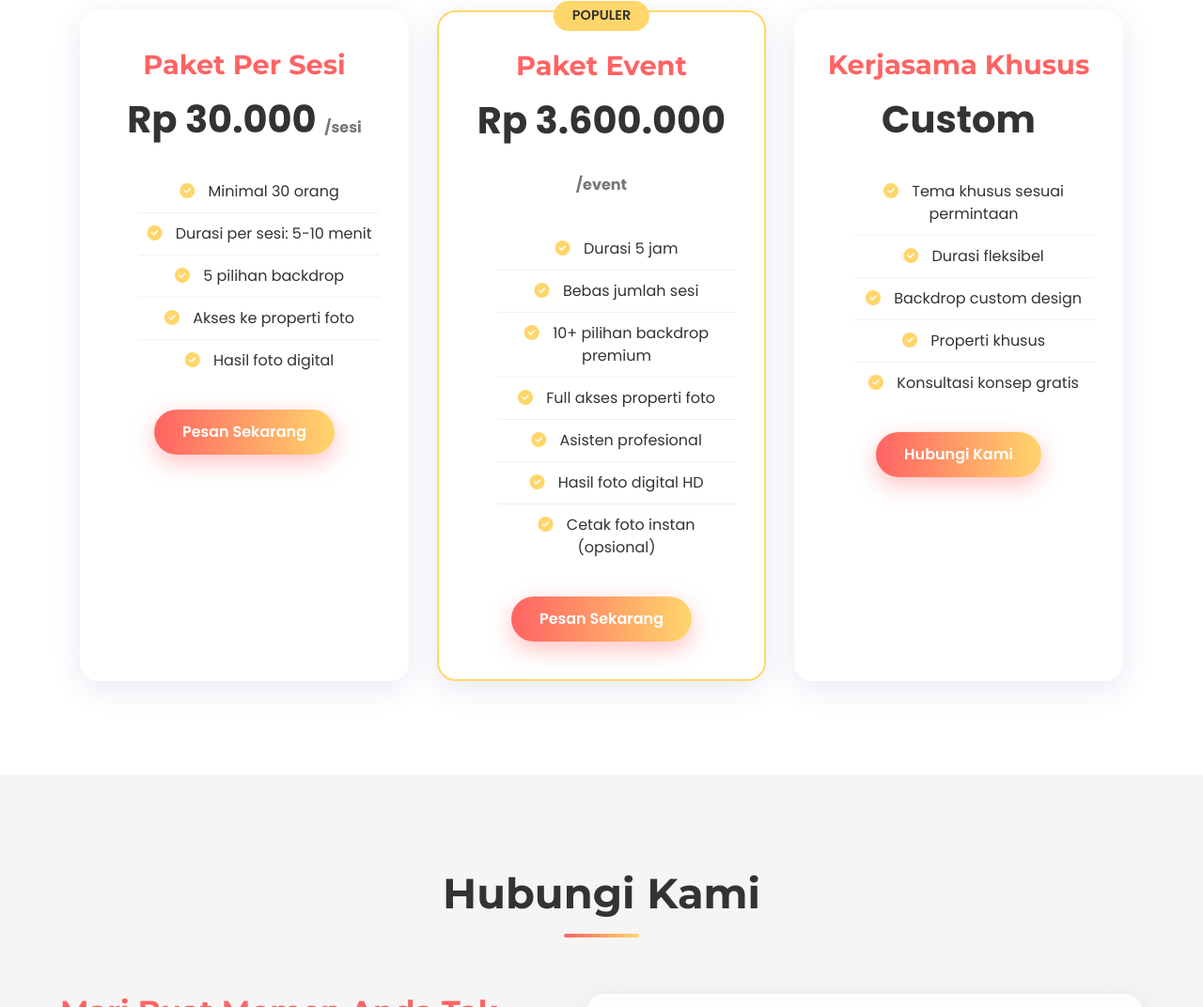
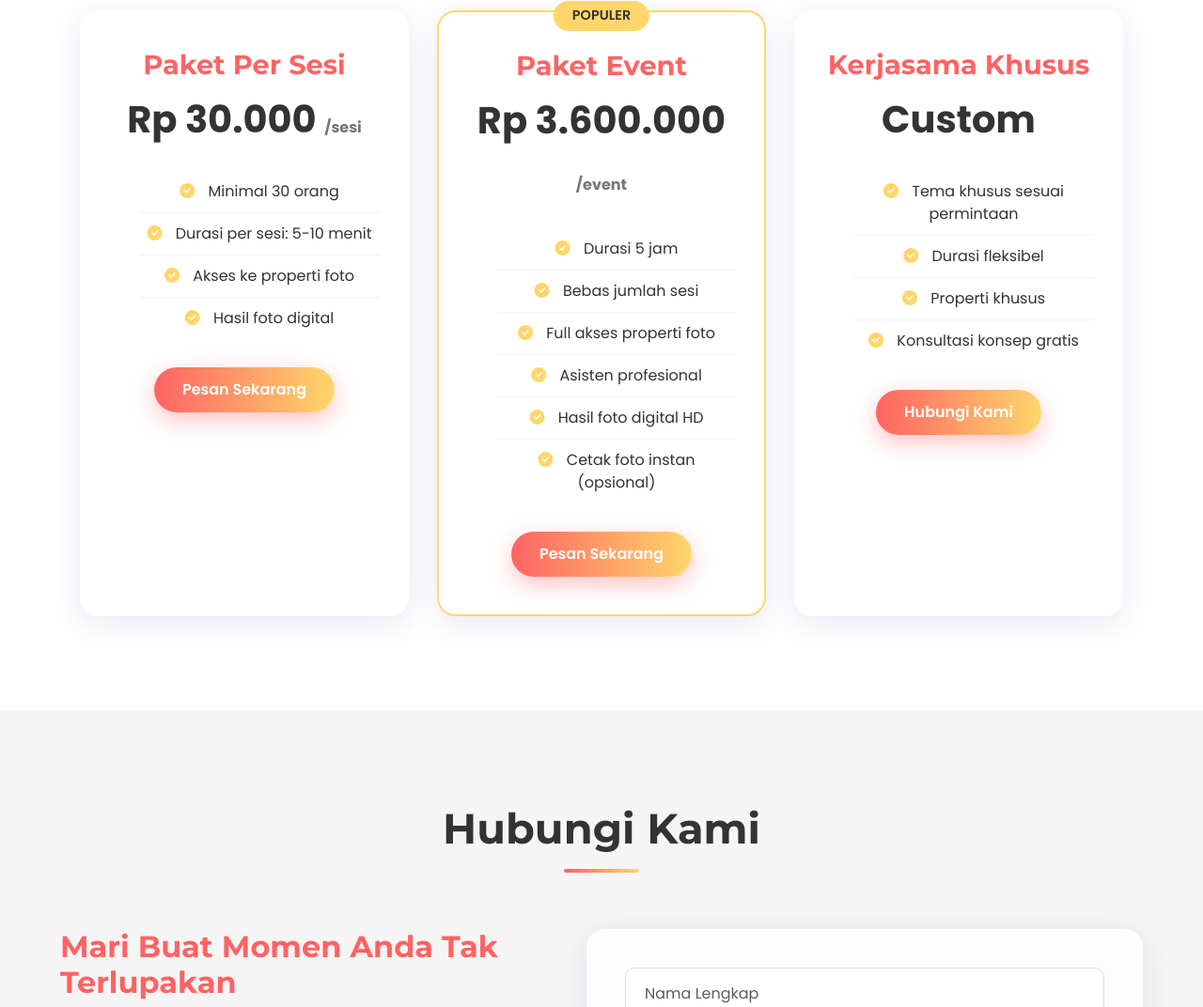
Before and after one commit to TRAFFICSTUDIO-IDN/trafficstudio-idn.github.io, a plain HTML site: page index.html in a window 1280 px wide. Shown: the part 2776-3848 px from the top of the page at 94% size. Drawn offline with nearby package versions, Linux system fonts and the light colour scheme.

Commit message:
Add files via upload

```diff
--- a/index.html
+++ b/index.html
@@ -855,7 +855,6 @@
                     <ul class="pricing-features">
                         <li><i class="fas fa-check-circle"></i> Minimal 30 orang</li>
                         <li><i class="fas fa-check-circle"></i> Durasi per sesi: 5-10 menit</li>
-                        <li><i class="fas fa-check-circle"></i> 5 pilihan backdrop</li>
                         <li><i class="fas fa-check-circle"></i> Akses ke properti foto</li>
                         <li><i class="fas fa-check-circle"></i> Hasil foto digital</li>
                     </ul>
@@ -871,7 +870,6 @@
                     <ul class="pricing-features">
                         <li><i class="fas fa-check-circle"></i> Durasi 5 jam</li>
                         <li><i class="fas fa-check-circle"></i> Bebas jumlah sesi</li>
-                        <li><i class="fas fa-check-circle"></i> 10+ pilihan backdrop premium</li>
                         <li><i class="fas fa-check-circle"></i> Full akses properti foto</li>
                         <li><i class="fas fa-check-circle"></i> Asisten profesional</li>
                         <li><i class="fas fa-check-circle"></i> Hasil foto digital HD</li>
@@ -889,7 +887,6 @@
                     <ul class="pricing-features">
                         <li><i class="fas fa-check-circle"></i> Tema khusus sesuai permintaan</li>
                         <li><i class="fas fa-check-circle"></i> Durasi fleksibel</li>
-                        <li><i class="fas fa-check-circle"></i> Backdrop custom design</li>
                         <li><i class="fas fa-check-circle"></i> Properti khusus</li>
                         <li><i class="fas fa-check-circle"></i> Konsultasi konsep gratis</li>
                     </ul>
```
